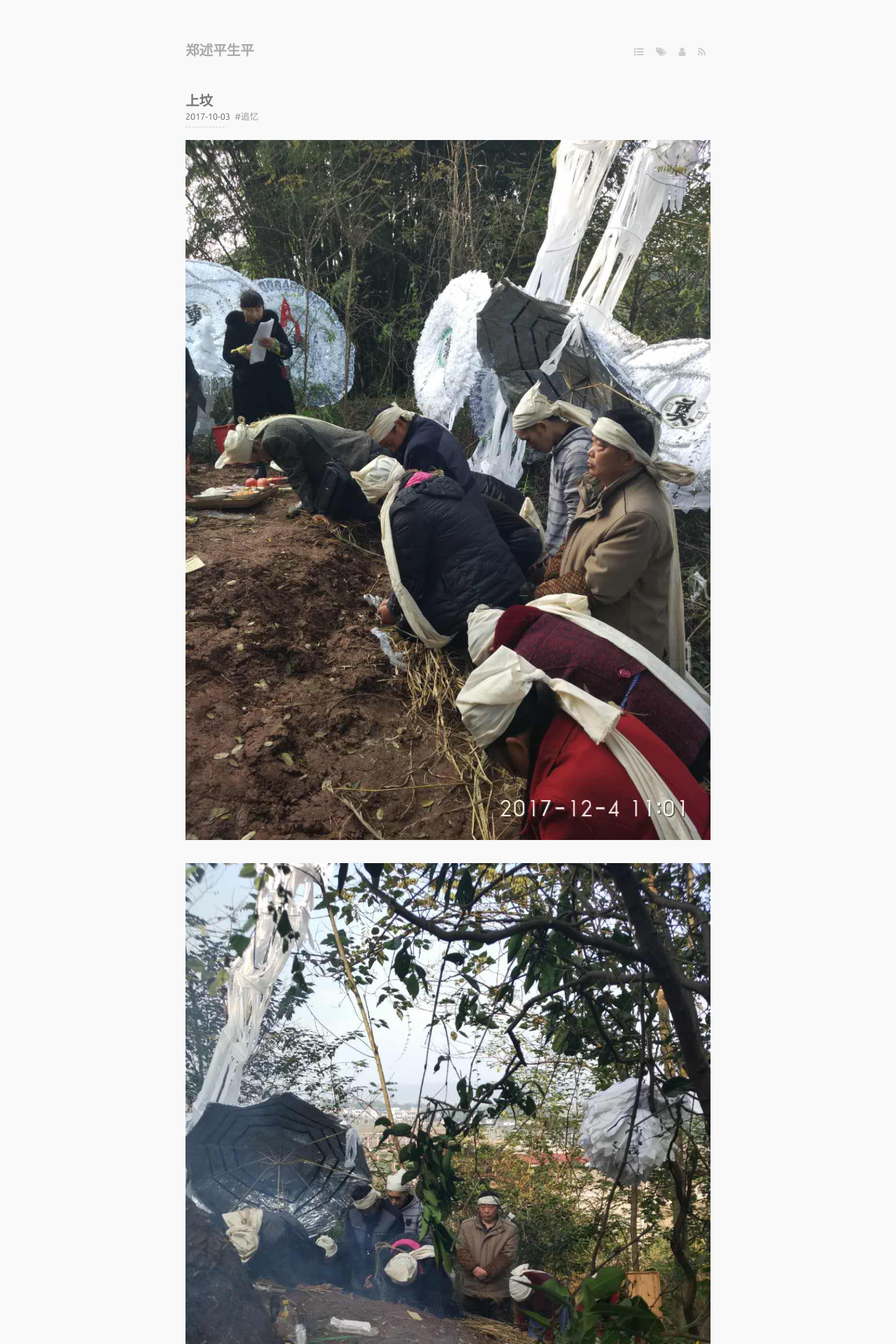
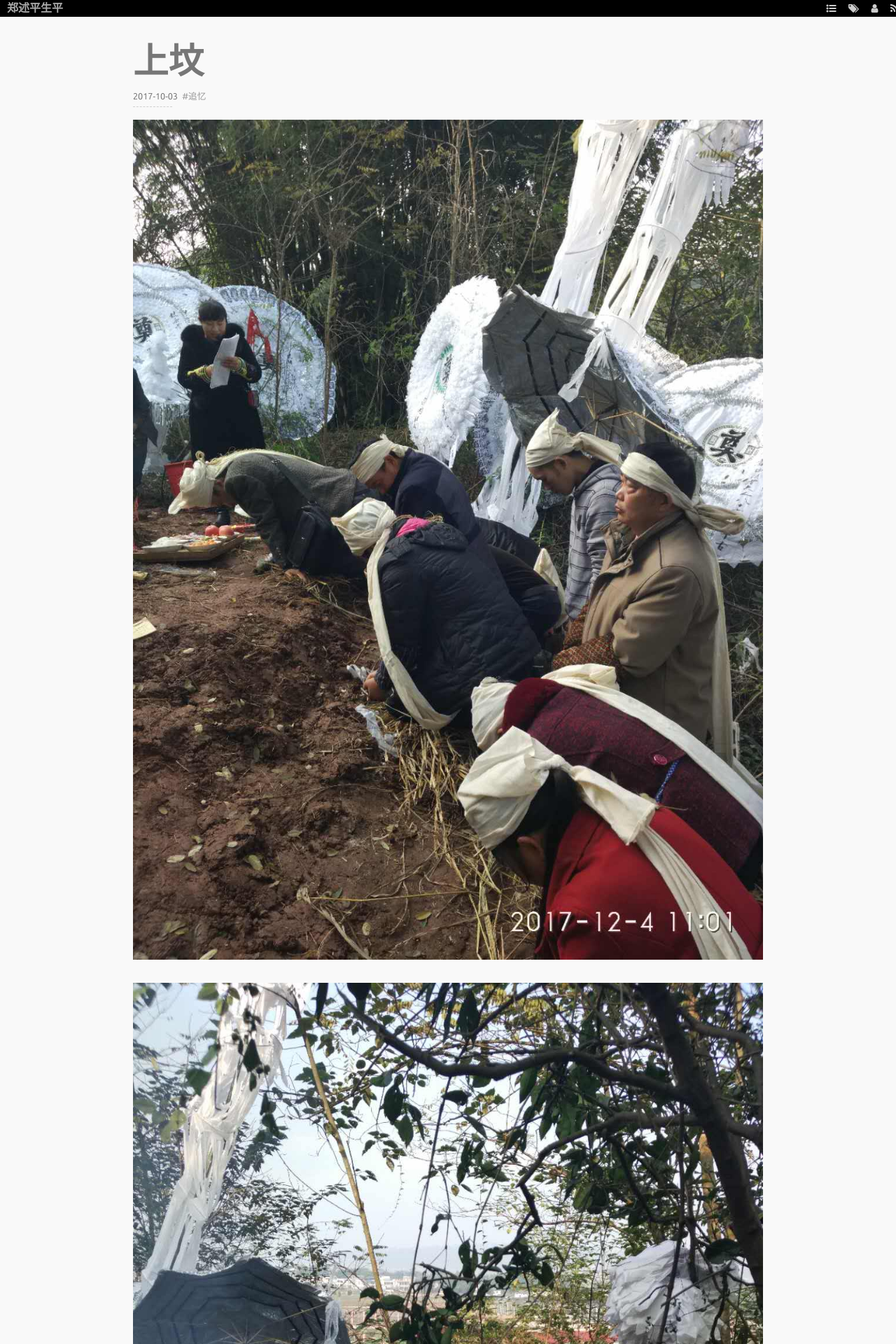
Before and after one commit to wongoo/zhengshuping, a Jekyll site: the page built from index.markdown, in a window 1280 px wide. Shown: the top 1920 px of the page at 70% size. Built offline with Jekyll 4.4.1, drawn with Linux system fonts in a browser that asks for light colours; nearby versions of some CDN libraries; some web fonts are replaced.

Commit message:
update style

```diff
--- a/media/css/style.css
+++ b/media/css/style.css
@@ -64,8 +64,14 @@ code {
   border: 1px dashed #e0e0e0;
   font-family: Fira Mono, monospace; }
 
-h1, h2 {
-  font-size: 1.4em; }
+h1 {
+  font-size: 1.6em;
+  margin: 5px auto;
+}
+h2 {
+  font-size: 1.4em;
+  margin: 5px auto;
+}
 
 time {
   font-family: Ubuntu, monospace; }
@@ -73,7 +79,7 @@ time {
 header {
   margin: 0 auto;
   text-align: justify;
-  margin: 3em auto; }
+  margin: 0 auto; }
   @media screen and (min-width: 320px) {
     header {
       width: 300px; } }
@@ -83,17 +89,16 @@ header {
   @media screen and (min-width: 414px) {
     header {
       width: 400px; } }
-  @media screen and (min-width: 800px) {
+  @media screen and (min-width: 900px) {
     header {
-      width: 750px; } }
+      width: 98%; } }
   header:after {
     content: '';
     width: 100%;
     display: inline-block; }
   header #header {
     display: inline-block;
-    position: relative;
-    top: 1em; }
+    position: relative; }
     header #header h1 {
       font-family: telexregular, Hiragino Sans GB, Microsoft YaHei, sans-serif; }
       header #header h1 a {
@@ -101,8 +106,7 @@ header {
         display: block; }
   header nav {
     display: inline-block;
-    position: relative;
-    top: 1em; }
+    position: relative;}
     header nav span {
       margin: .5em; }
     header nav a, header nav #header h1 a, header #header h1 nav a, header nav article .title a, article .title header nav a, header nav article .meta .tags a, article .meta .tags header nav a, header nav article .divider a, article .divider header nav a {
@@ -121,9 +125,9 @@ header {
   @media screen and (min-width: 414px) {
     #content {
       width: 400px; } }
-  @media screen and (min-width: 800px) {
+  @media screen and (min-width: 900px) {
     #content {
-      width: 750px; } }
+      width: 900px; } }
   #content .main-listing {
     margin-bottom: 2em; }
 
@@ -216,9 +220,9 @@ footer {
   @media screen and (min-width: 414px) {
     footer {
       width: 400px; } }
-  @media screen and (min-width: 800px) {
+  @media screen and (min-width: 900px) {
     footer {
-      width: 750px; } }
+      width: 900px; } }
   footer a, footer header #header h1 a, header #header h1 footer a, footer article .title a, article .title footer a, footer article .meta .tags a, article .meta .tags footer a, footer article .divider a, article .divider footer a {
     color: #cccccc; }
     footer a:hover, footer header #header h1 a:hover, header #header h1 footer a:hover, footer article .meta .tags a:hover, article .meta .tags footer a:hover {
@@ -240,5 +244,20 @@ footer {
     color: #dd1144; }
   .like-wrapper .like-button.liked:hover {
     color: #999; }
-
+/* ---------------------------------- */
+.title {
+    font-size: 36px;
+    line-height: 2em;
+}
+header{
+    width: 100%;
+    background: #000;
+    line-height: 20px;
+    padding: 2px 10px;
+    height: 20px;
+}
+header #header h1{
+    font-size:16px;
+    margin:0;
+}
 /*# sourceMappingURL=style.css.map */
```
Also changed, not shown: media/css/style.scss (+27 -5 lines).
